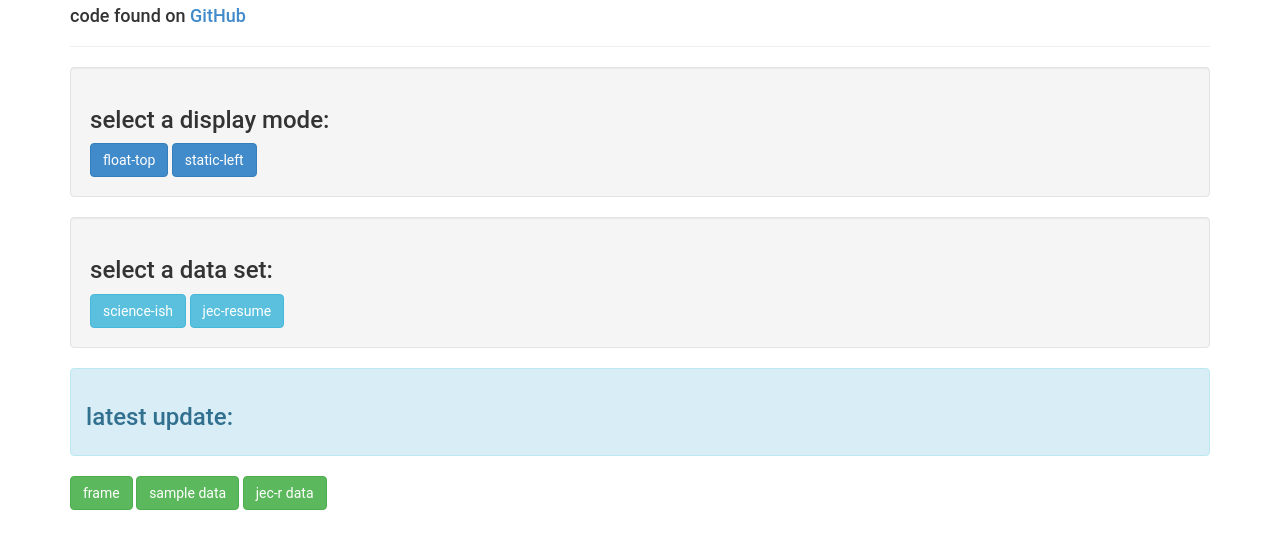
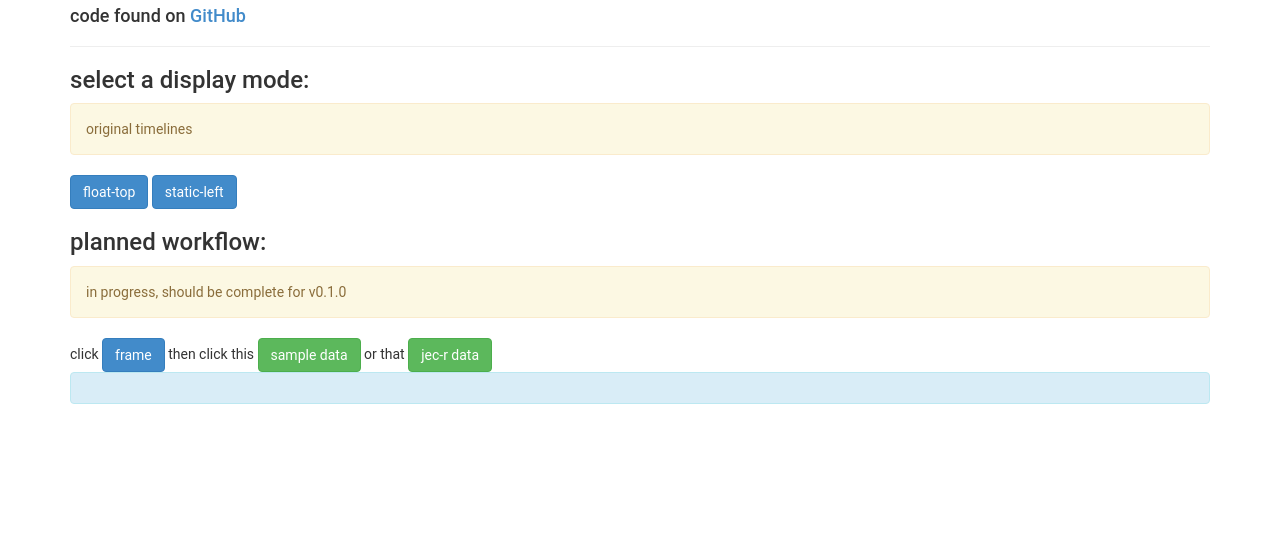
Before and after one commit to jeclevenger/jec-timeline, a plain HTML site: page index.html in a window 1280 px wide. Shown: the part 57-606 px from the top of the page. Drawn offline with nearby package versions, Linux system fonts and the light colour scheme.

Commit message:
index info

```diff
--- a/index.html
+++ b/index.html
@@ -11,22 +11,26 @@
     <h2><a href="http://www.caslmedia.com/jec-timeline/">jec-timeline</a> <span style="float: right">v0.0.4</span></h2>
     <h4>code found on <a href="https://github.com/Casl-Media/jec-timeline">GitHub</a></h4>
     <hr>
-    <div class="well">
+
     <h3>select a display mode:</h3>
+    <div class="alert alert-warning" role="alert">original timelines</div>
     <button id="static-top" type="button" class="btn btn-primary">float-top</button>
     <button id="static-left" type="button" class="btn btn-primary">static-left</button>
+
+
+    <h3>planned workflow:</h3>
+    <div class="alert alert-warning" role="alert">in progress, should be complete for v0.1.0</div>
+    click
+    <button id="fresh" type="button" class="btn btn-primary">frame</button>
+then click this
+    <button id="freshh" type="button" class="btn btn-success">sample data</button>
+or that
+    <button id="freshhh" type="button" class="btn btn-success">jec-r data</button>
+
+    <div id="top-alert" class="alert alert-info" role="alert">
+
     </div>
-    <div class="well">
-    <h3>select a data set:</h3>
-    <button id="science-ish" type="button" class="btn btn-info">science-ish</button>
-    <button id="jec-resume" type="button" class="btn btn-info">jec-resume</button>
-    </div>
-    <div id="top-alert" class="alert alert-info" role="alert">
-    <h3>latest update:</h3>
-    </div>
-    <button id="fresh" type="button" class="btn btn-success">frame</button>
-    <button id="freshh" type="button" class="btn btn-success">sample data</button>
-    <button id="freshhh" type="button" class="btn btn-success">jec-r data</button>
+
     </div>
 
 
```
